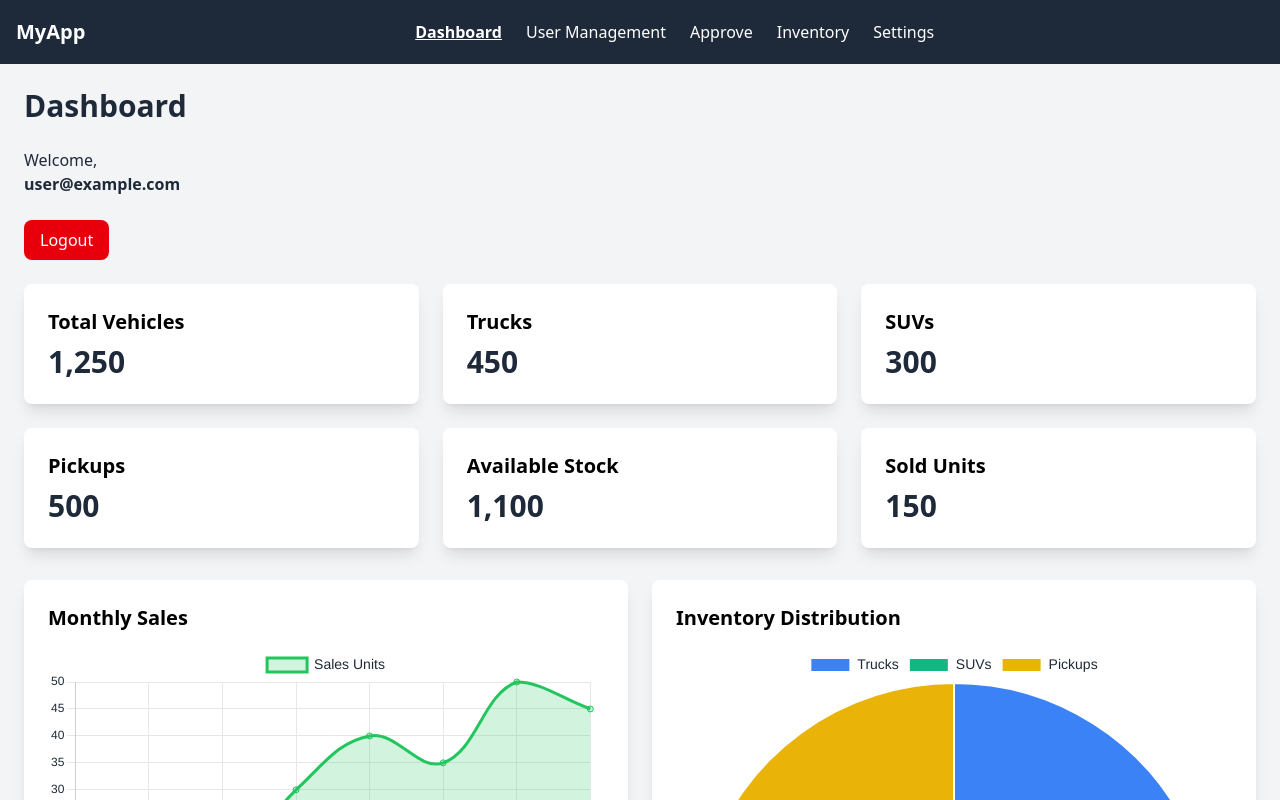
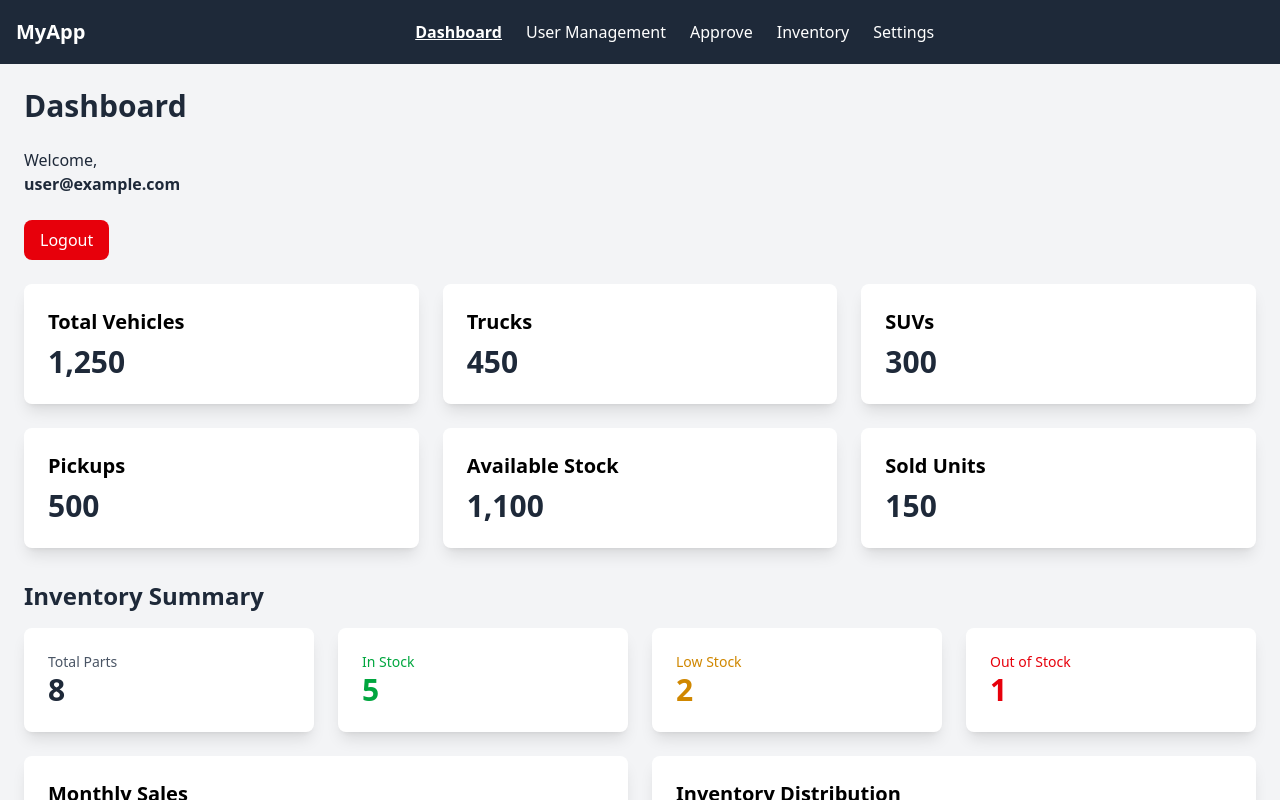
Before and after one commit to isuzucalapan2-tech/isuzu-app, a Vue app: page /dashboard in a window 1280 px wide. Built offline with nearby package versions, Linux system fonts and the light colour scheme; no server answers; sample sign-in values are in the browser's storage.

Commit message:
Inventory Summary

```diff
--- a/src/Pages/Admin/Dashboard.vue
+++ b/src/Pages/Admin/Dashboard.vue
@@ -59,6 +59,34 @@
 
       </div>
 
+      <!-- Inventory Summary Cards -->
+      <div class="mb-6">
+        <h2 class="text-2xl font-bold mb-4 text-gray-800">Inventory Summary</h2>
+        <div class="grid grid-cols-1 sm:grid-cols-2 lg:grid-cols-4 gap-6">
+
+          <div class="bg-white shadow-lg rounded-lg p-6">
+            <h3 class="text-gray-600 text-sm font-medium">Total Parts</h3>
+            <p class="text-3xl font-bold text-gray-800">{{ inventoryItems.length }}</p>
+          </div>
+
+          <div class="bg-white shadow-lg rounded-lg p-6">
+            <h3 class="text-green-600 text-sm font-medium">In Stock</h3>
+            <p class="text-3xl font-bold text-green-600">{{ getInStockCount() }}</p>
+          </div>
+
+          <div class="bg-white shadow-lg rounded-lg p-6">
+            <h3 class="text-yellow-600 text-sm font-medium">Low Stock</h3>
+            <p class="text-3xl font-bold text-yellow-600">{{ getLowStockCount() }}</p>
+          </div>
+
+          <div class="bg-white shadow-lg rounded-lg p-6">
+            <h3 class="text-red-600 text-sm font-medium">Out of Stock</h3>
+            <p class="text-3xl font-bold text-red-600">{{ getOutOfStockCount() }}</p>
+          </div>
+
+        </div>
+      </div>
+
       <!-- Charts -->
       <div class="grid grid-cols-1 lg:grid-cols-2 gap-6">
 
@@ -91,6 +119,89 @@ Chart.register(...registerables);
 const router = useRouter();
 const userEmail = ref("");
 const isLoading = ref(true);
+
+const inventoryItems = ref([
+  {
+    id: 1,
+    partCode: "ISZ-001",
+    partName: "Engine Oil Filter",
+    category: "Engine Parts",
+    quantity: 150,
+    minLevel: 50,
+    unitPrice: 1455,
+    status: "in-stock",
+  },
+  {
+    id: 2,
+    partCode: "ISZ-002",
+    partName: "Air Filter",
+    category: "Engine Parts",
+    quantity: 25,
+    minLevel: 50,
+    unitPrice: 894,
+    status: "low",
+  },
+  {
+    id: 3,
+    partCode: "ISZ-003",
+    partName: "Transmission Fluid",
+    category: "Transmission",
+    quantity: 80,
+    minLevel: 50,
+    unitPrice: 2575,
+    status: "in-stock",
+  },
+  {
+    id: 4,
+    partCode: "ISZ-004",
+    partName: "Brake Pads",
+    category: "Suspension",
+    quantity: 0,
+    minLevel: 30,
+    unitPrice: 4815,
+    status: "out",
+  },
+  {
+    id: 5,
+    partCode: "ISZ-005",
+    partName: "Battery",
+    category: "Electrical",
+    quantity: 45,
+    minLevel: 20,
+    unitPrice: 6775,
+    status: "in-stock",
+  },
+  {
+    id: 6,
+    partCode: "ISZ-006",
+    partName: "Door Handle",
+    category: "Body Parts",
+    quantity: 110,
+    minLevel: 40,
+    unitPrice: 2015,
+    status: "in-stock",
+  },
+  {
+    id: 7,
+    partCode: "ISZ-007",
+    partName: "Spark Plugs",
+    category: "Engine Parts",
+    quantity: 200,
+    minLevel: 100,
+    unitPrice: 727,
+    status: "in-stock",
+  },
+  {
+    id: 8,
+    partCode: "ISZ-008",
+    partName: "Alternator",
+    category: "Electrical",
+    quantity: 15,
+    minLevel: 25,
+    unitPrice: 14055,
+    status: "low",
+  },
+]);
 
 onMounted(() => {
   // Load and apply saved theme from localStorage
@@ -129,6 +240,15 @@ const logout = async () => {
   await signOut(auth);
   router.push("/");
 };
+
+const getInStockCount = () =>
+  inventoryItems.value.filter((i) => i.status === "in-stock").length;
+
+const getLowStockCount = () =>
+  inventoryItems.value.filter((i) => i.status === "low").length;
+
+const getOutOfStockCount = () =>
+  inventoryItems.value.filter((i) => i.status === "out").length;
 
 const initCharts = () => {
   // Detect dark mode
```
